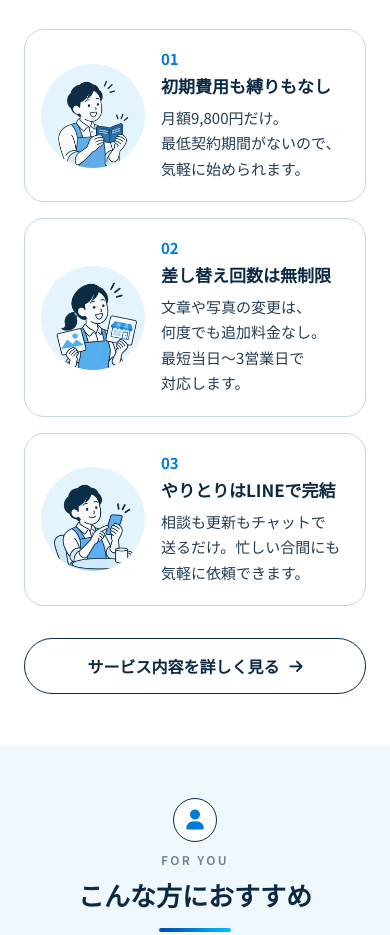
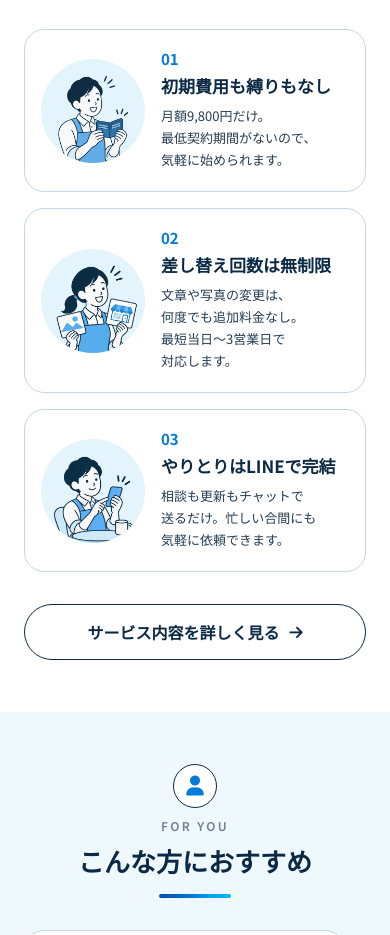
Before and after one commit to nX6mBaSq/hp-express, a plain HTML site: page index.html in a window 390 px wide. Shown: the part 1870-2805 px from the top of the page. Drawn offline with nearby package versions, Linux system fonts and the light colour scheme.

Commit message:
文字サイズ調整

```diff
--- a/assets/css/style.css
+++ b/assets/css/style.css
@@ -822,12 +822,6 @@ body.has-fixed-cta { padding-bottom: 76px; }
 
   .reason p,
   .flow-card p,
-  main > .sec .faq__a {
-    font-size: 15px;
-  }
-
-  .reason p,
-  .flow-card p,
   main > .sec .check-box .ck,
   main > .sec .dot-list .ck,
   main > .sec .faq__a,
--- a/index.html
+++ b/index.html
@@ -9,7 +9,7 @@
 <link rel="preconnect" href="https://fonts.gstatic.com" crossorigin>
 <link href="https://fonts.googleapis.com/css2?family=Noto+Sans+JP:wght@400;500;600;700;900&amp;family=Playfair+Display:wght@700&amp;display=swap" rel="stylesheet">
 <link rel="stylesheet" href="https://cdnjs.cloudflare.com/ajax/libs/font-awesome/6.7.2/css/all.min.css" crossorigin="anonymous" referrerpolicy="no-referrer">
-<link rel="stylesheet" href="assets/css/style.css?v=20261126k">
+<link rel="stylesheet" href="assets/css/style.css?v=20261126l">
 </head>
 <body>
 
```
